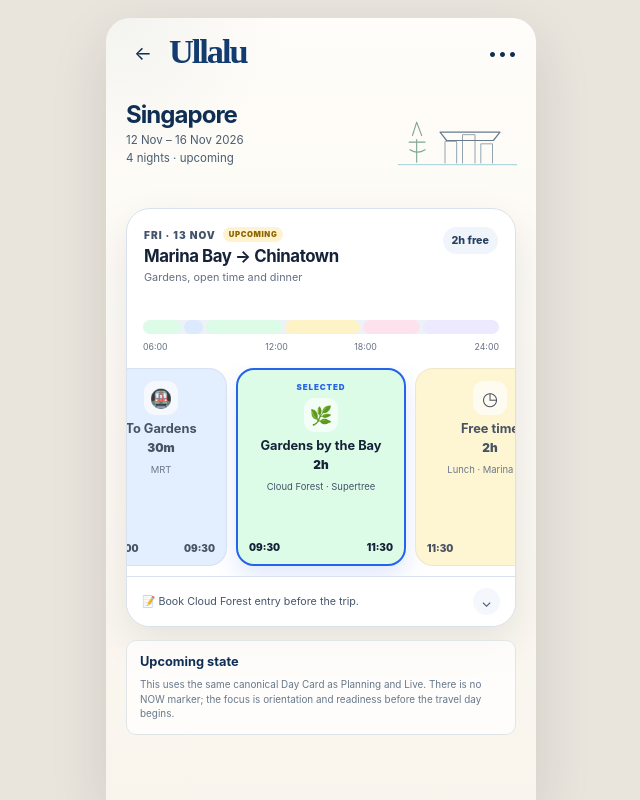
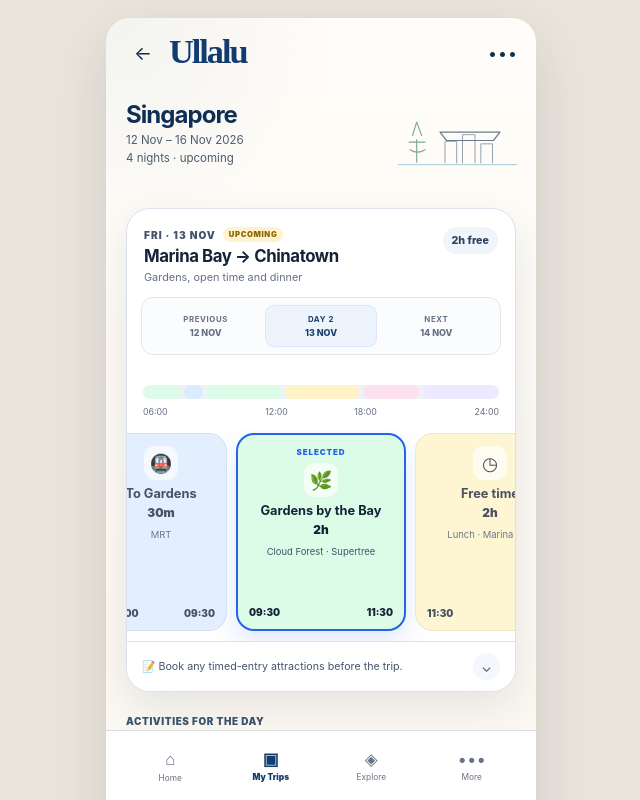
Before and after one commit to brijbh/ullalu, a Next.js app: page /trip/singapore in a window 1280 px wide. Shown: the top 800 px of the page, without its empty margins (319-959 px from the left). Built offline with nearby package versions, Linux system fonts and the light colour scheme.

Commit message:
feat: add upcoming day navigation and agenda

```diff
--- a/app/trip/singapore/page.tsx
+++ b/app/trip/singapore/page.tsx
@@ -1,18 +1,90 @@
+"use client";
+
+import { useMemo, useState } from "react";
 import styles from "../../JourneyFlow.module.css";
-import DayCard, { type DayCardSegment } from "../../components/DayCard";
-import { AppHeader, TripArt } from "../../components/JourneyUI";
+import DayCard, { type DayCardSegment, type DayNavigationItem } from "../../components/DayCard";
+import { AppHeader, BottomNav, TripArt } from "../../components/JourneyUI";
 import parity from "../../JourneyParity.module.css";
 
-const segments: DayCardSegment[] = [
+type UpcomingDay = {
+  label: string;
+  route: string;
+  subtitle: string;
+  freeTime: string;
+  segments: DayCardSegment[];
+};
+
+const days: UpcomingDay[] = [
+  {
+    label: "THU · 12 NOV",
+    route: "Arrival → Tiong Bahru",
+    subtitle: "Check-in, settle down and easy evening",
+    freeTime: "2h",
+    segments: [
+      { kind: "travel", icon: "✈", title: "Arrive SIN", duration: "45m", start: "14:00", end: "14:45", detail: "Immigration · bags", weight: .75, width: 142 },
+      { kind: "travel", icon: "🚕", title: "To hotel", duration: "30m", start: "15:00", end: "15:30", detail: "Airport → Tiong Bahru", weight: .5, width: 132 },
+      { kind: "rest", icon: "🏨", title: "Hotel", duration: "1h", start: "15:30", end: "16:30", detail: "Check-in · rest", weight: 1, width: 140 },
+      { kind: "free", icon: "◷", title: "Free time", duration: "2h", start: "16:30", end: "18:30", detail: "Neighbourhood walk", weight: 2, width: 150 },
+      { kind: "reservation", icon: "🍽", title: "Dinner", duration: "1h 30m", start: "19:00", end: "20:30", detail: "Tiong Bahru", weight: 1.5, width: 145 },
+    ],
+  },
+  {
+    label: "FRI · 13 NOV",
+    route: "Marina Bay → Chinatown",
+    subtitle: "Gardens, open time and dinner",
+    freeTime: "2h",
+    segments: [
       { kind: "activity", icon: "☕", title: "Breakfast", duration: "1h", start: "08:00", end: "09:00", detail: "Tiong Bahru", weight: 1, width: 132 },
       { kind: "travel", icon: "🚇", title: "To Gardens", duration: "30m", start: "09:00", end: "09:30", detail: "MRT", weight: .5, width: 132 },
       { kind: "activity", icon: "🌿", title: "Gardens by the Bay", duration: "2h", start: "09:30", end: "11:30", detail: "Cloud Forest · Supertree", weight: 2, width: 170 },
       { kind: "free", icon: "◷", title: "Free time", duration: "2h", start: "11:30", end: "13:30", detail: "Lunch · Marina Bay", weight: 2, width: 150 },
       { kind: "reservation", icon: "🍽", title: "Dinner", duration: "1h 30m", start: "18:30", end: "20:00", detail: "Reservation", weight: 1.5, width: 148 },
       { kind: "rest", icon: "🌙", title: "Evening", duration: "2h", start: "20:00", end: "22:00", detail: "Hotel · rest", weight: 2, width: 150 },
+    ],
+  },
+  {
+    label: "SAT · 14 NOV",
+    route: "Little India → Kampong Glam",
+    subtitle: "Markets, food and flexible afternoon",
+    freeTime: "2h 30m",
+    segments: [
+      { kind: "travel", icon: "🚇", title: "To Little India", duration: "25m", start: "09:00", end: "09:25", detail: "MRT", weight: .4, width: 132 },
+      { kind: "activity", icon: "📍", title: "Little India", duration: "2h", start: "09:30", end: "11:30", detail: "Market · streets", weight: 2, width: 160 },
+      { kind: "free", icon: "◷", title: "Free time", duration: "2h 30m", start: "11:30", end: "14:00", detail: "Lunch · wander", weight: 2.5, width: 160 },
+      { kind: "activity", icon: "🕌", title: "Kampong Glam", duration: "2h", start: "15:00", end: "17:00", detail: "Arab Street", weight: 2, width: 160 },
+      { kind: "reservation", icon: "🍽", title: "Dinner", duration: "1h 30m", start: "18:30", end: "20:00", detail: "Reservation", weight: 1.5, width: 145 },
+    ],
+  },
 ];
 
 export default function SingaporeTripPage() {
+  const [dayIndex, setDayIndex] = useState(1);
+  const [selectedIndex, setSelectedIndex] = useState<number | undefined>(2);
+  const activeDay = days[dayIndex];
+
+  const nav: DayNavigationItem[] = [
+    {
+      label: "PREVIOUS",
+      date: dayIndex > 0 ? days[dayIndex - 1].label.split(" · ")[1] : "—",
+      disabled: dayIndex === 0,
+      onClick: () => { setDayIndex((value) => Math.max(0, value - 1)); setSelectedIndex(undefined); },
+    },
+    {
+      label: `DAY ${dayIndex + 1}`,
+      date: activeDay.label.split(" · ")[1],
+      active: true,
+      onClick: () => setSelectedIndex(undefined),
+    },
+    {
+      label: "NEXT",
+      date: dayIndex < days.length - 1 ? days[dayIndex + 1].label.split(" · ")[1] : "—",
+      disabled: dayIndex === days.length - 1,
+      onClick: () => { setDayIndex((value) => Math.min(days.length - 1, value + 1)); setSelectedIndex(undefined); },
+    },
+  ];
+
+  const agendaSelected = useMemo(() => selectedIndex, [selectedIndex]);
+
   return (
     <main className={styles.screen}>
       <section className={styles.phonePage}>
@@ -31,21 +103,41 @@
           <div className={styles.composerCardWrap}>
             <DayCard
               mode="upcoming"
-              dayLabel="FRI · 13 NOV"
-              route="Marina Bay → Chinatown"
-              subtitle="Gardens, open time and dinner"
-              freeTime="2h"
-              segments={segments}
-              selectedIndex={2}
-              note="Book Cloud Forest entry before the trip."
+              dayLabel={activeDay.label}
+              route={activeDay.route}
+              subtitle={activeDay.subtitle}
+              freeTime={activeDay.freeTime}
+              segments={activeDay.segments}
+              selectedIndex={selectedIndex}
+              onSelectSegment={setSelectedIndex}
+              dayNavigation={nav}
+              note="Book any timed-entry attractions before the trip."
             />
           </div>
 
-          <div className={styles.completedPanel}>
-            <h2>Upcoming state</h2>
-            <p>This uses the same canonical Day Card as Planning and Live. There is no NOW marker; the focus is orientation and readiness before the travel day begins.</p>
+          <div className={styles.composerSectionHead}>
+            <p className={styles.sectionLabel}>ACTIVITIES FOR THE DAY</p>
+          </div>
+          <div className={styles.liveAgenda}>
+            {activeDay.segments.map((segment, index) => (
+              <button
+                type="button"
+                key={`${segment.title}-${index}`}
+                className={`${styles.liveAgendaRow} ${agendaSelected === index ? styles.agendaSelected : ""}`}
+                onClick={() => setSelectedIndex(index)}
+              >
+                <span className={styles.liveAgendaTime}>{segment.start}</span>
+                <span className={styles.liveAgendaIcon} aria-hidden="true">{segment.icon}</span>
+                <span className={styles.liveAgendaCopy}>
+                  <strong>{segment.title}</strong>
+                  <span>{segment.detail}</span>
+                </span>
+                <span className={styles.liveAgendaDuration}>{segment.duration}</span>
+              </button>
+            ))}
           </div>
         </div>
+        <BottomNav active="trips" />
       </section>
     </main>
   );
```
Lines whose indentation alone changed are shown as unchanged.
